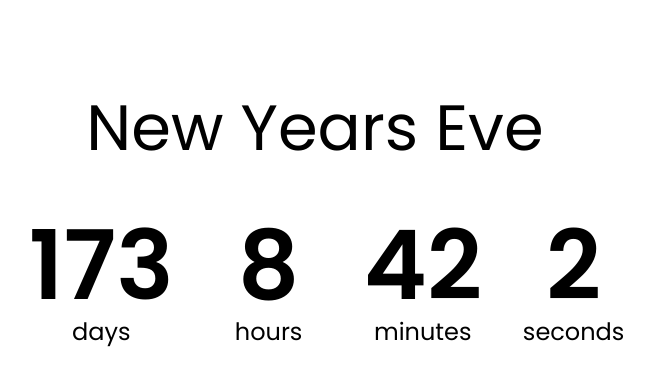
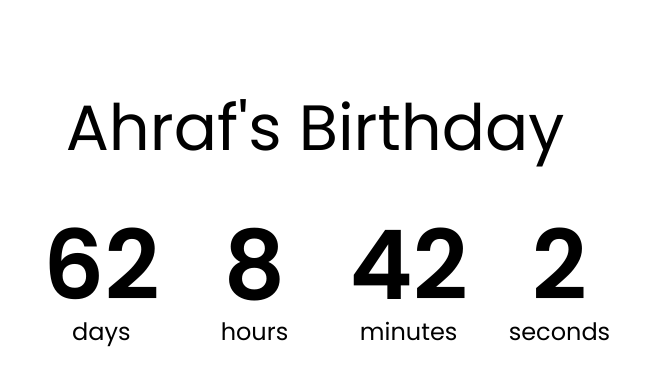
Before and after one commit to Kibria7/Countdown-Timer, a plain HTML site: page index.html in a window 1280 px wide. Shown: the whole page, without its empty margins (325-979 px from the left). Drawn offline with Linux system fonts and the light colour scheme.

Commit message:
minor change, changed the countdown timer to one of my classmate's birthday

```diff
--- a/index.html
+++ b/index.html
@@ -9,7 +9,7 @@
     <script src="script.js" defer></script>
 </head>
 <body>
-    <h1>New Years Eve</h1>
+    <h1>Ahraf's Birthday</h1>
 
     <div class="countdown-container">
         <div class="days-c countdown-el">
--- a/script.js
+++ b/script.js
@@ -3,7 +3,7 @@ const hoursEl = document.getElementById("hours");
 const minsEl = document.getElementById("minutes");
 const secondsEl = document.getElementById("seconds");
 
-const newYears = '1 Jan 2023';
+const newYears = '12 Sep 2022';
 
 function countdown(){
     const newYearsDate = new Date(newYears);
```
